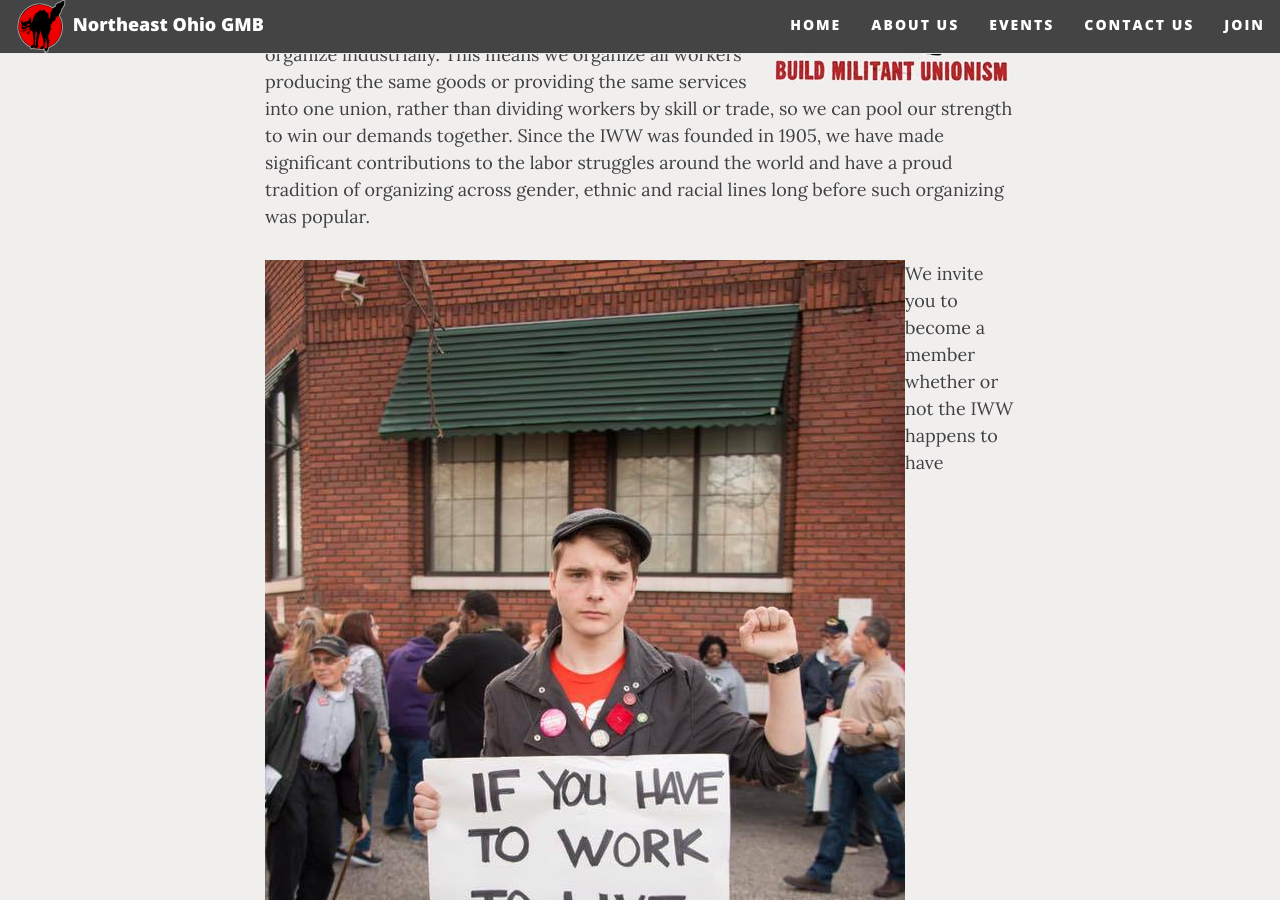
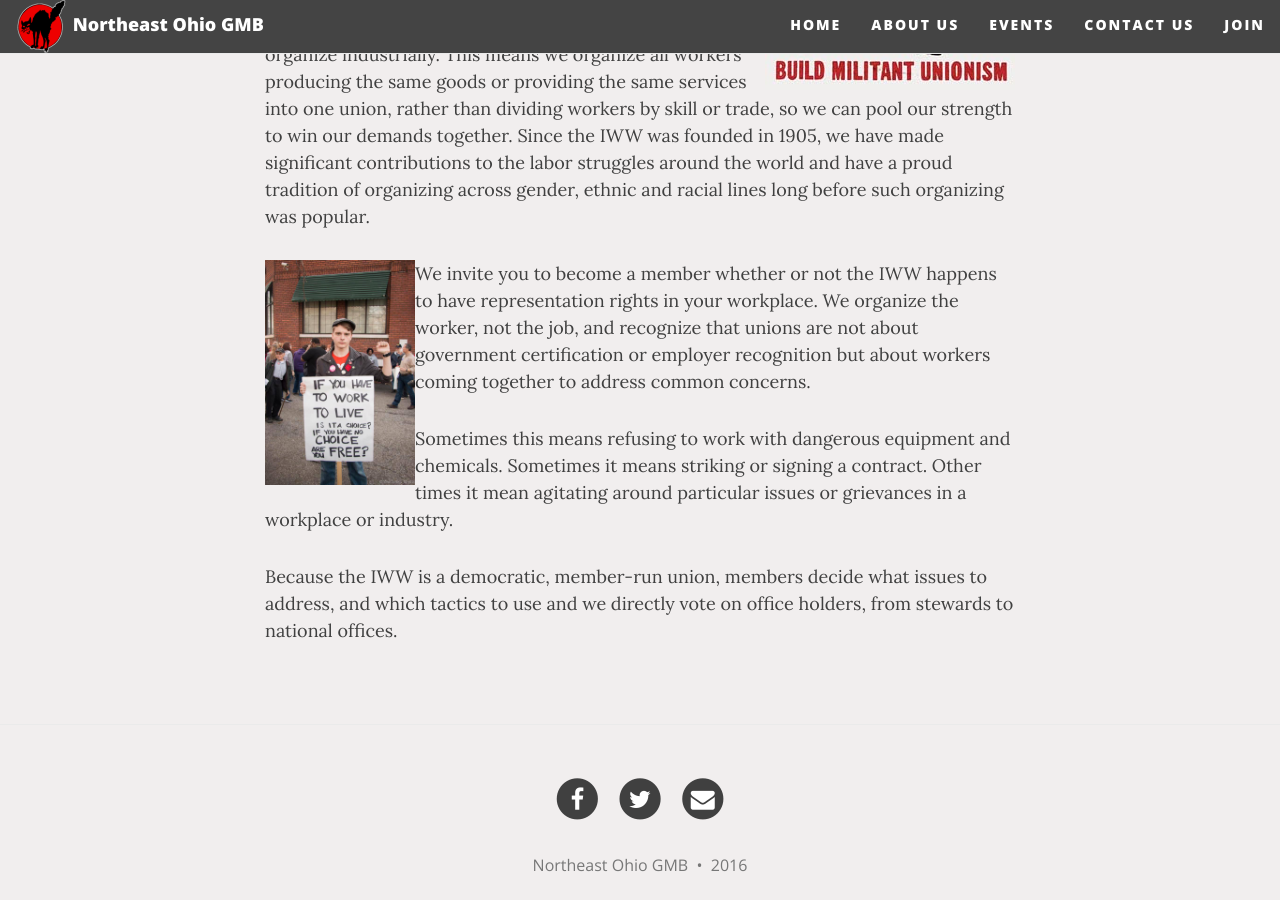
Before and after one commit to Northeast-Ohio-IWW/DepreciatedCLEIWWWebsite, a Jekyll site: the page built from aboutus.md, in a window 1280 px wide and 900 px high, scrolled down 416 px. Built offline with Jekyll 4.4.1, drawn with Linux system fonts in a browser that asks for light colours; nearby versions of some CDN libraries.

Commit message:
Scaled wobbly

```diff
--- a/aboutus.md
+++ b/aboutus.md
@@ -8,7 +8,7 @@ subtitle: Educate, Agitate, Organize!
 
 We are the Industrial Workers of the World because we organize industrially. This means we organize all workers producing the same goods or providing the same services into one union, rather than dividing workers by skill or trade, so we can pool our strength to win our demands together. Since the IWW was founded in 1905, we have made significant contributions to the labor struggles around the world and have a proud tradition of organizing across gender, ethnic and racial lines long before such organizing was popular.
 
-<img style="float: left;" src="/img/wob.jpg">
+<img style="float: left;" src="/img/wob.jpg" height="20%" width="20%">
 We invite you to become a member whether or not the IWW happens to have representation rights in your workplace. We organize the worker, not the job, and recognize that unions are not about government certification or employer recognition but about workers coming together to address common concerns.
 
 Sometimes this means refusing to work with dangerous equipment and chemicals. Sometimes it means striking or signing a contract. Other times it mean agitating around particular issues or grievances in a workplace or industry.
```
